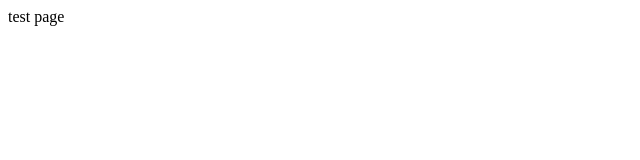
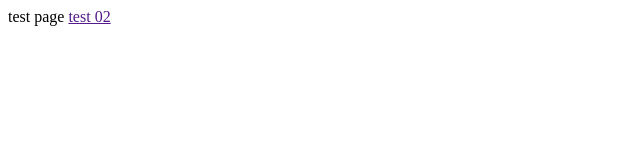
Before and after one commit to 110a/html-01, a plain HTML site: page index.html in a window 1280 px wide. Shown: the full height of the page, 0-640 px from the left. Drawn offline with Linux system fonts and the light colour scheme.

Commit message:
added new text

```diff
--- a/index.html
+++ b/index.html
@@ -7,5 +7,8 @@
 </head>
 <body>
 	test page
+	<a href="">test 02</a>
+
+
 </body>
 </html>
```
